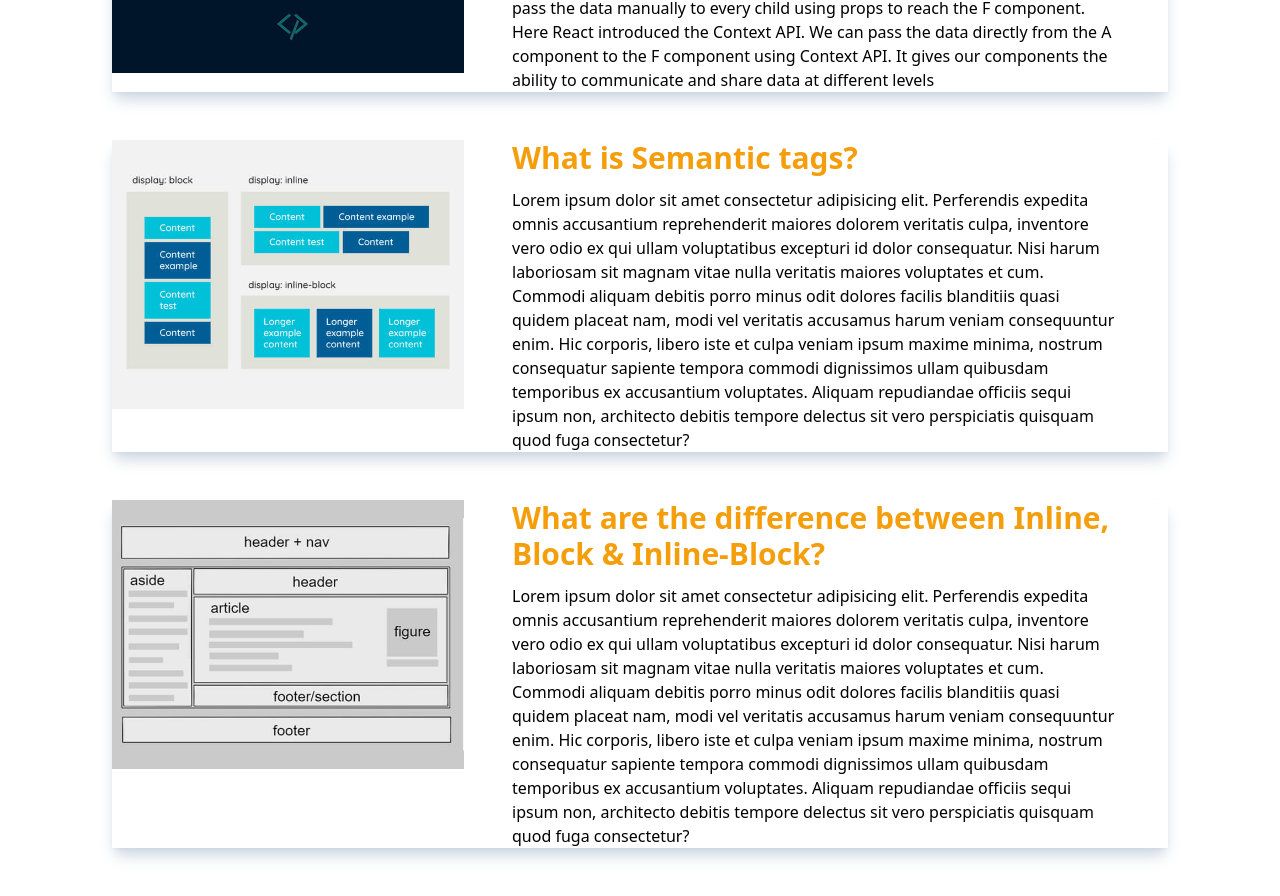
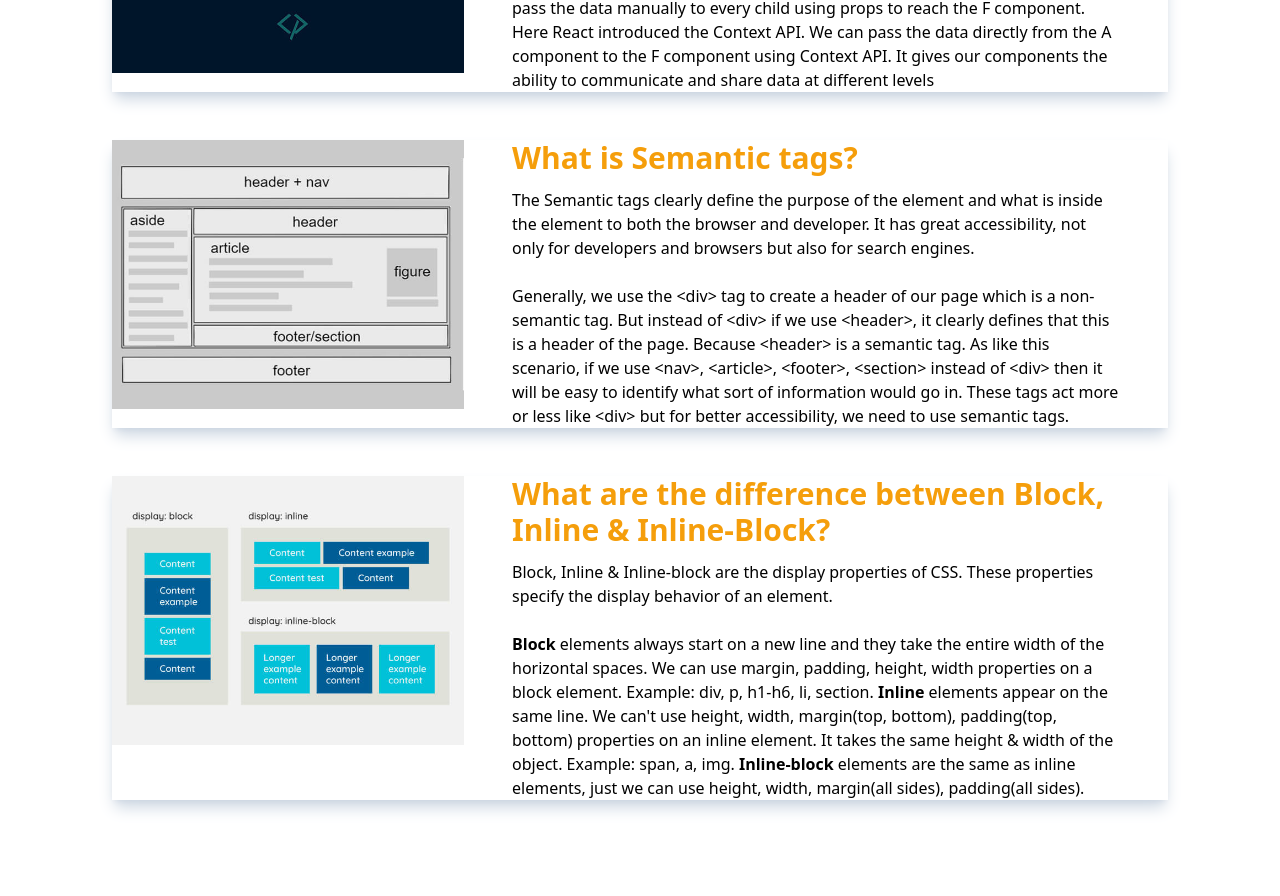
Before and after one commit to mrrajon76/react-product-analysis-website, a React (Create React App) app: page /blogs in a window 1280 px wide. Shown: the part 344-1240 px from the top of the page. After the commit the page ends 1192 px from the top, so only its background shows below. Built offline with nearby package versions, Linux system fonts and the light colour scheme.

Commit message:
3 blog posts added

```diff
--- a/src/components/Blogs/Blogs.js
+++ b/src/components/Blogs/Blogs.js
@@ -15,7 +15,7 @@ const Blogs = () => {
                     <div>
                         <h3 className="text-3xl font-semibold text-amber-500">What is Context API?</h3>
                         <p className="mt-3">React Context API is a React structure that provides us a way to pass data through the component tree without passing
-                        on every level manually using props. Suppose we have a component tree like that: A -> B -> C -> D -> E -> F
+                            on every level manually using props. Suppose we have a component tree like that: A - B - C - D - E - F
                             <br /><br />
                             So here, if we want to pass data from A to the F component then we can't pass it directly. Because the F component is not a
                             child of the A component. We need to pass the data manually to every child using props to reach the F component. Here React
@@ -26,23 +26,33 @@ const Blogs = () => {
             </section>
             <section className="question-container shadow-lg shadow-slate-300 mt-12">
                 <div className="image">
-                    <img src={q2} alt="" />
+                    <img src={q3} alt="" />
                 </div>
                 <div className="text-left px-12 flex items-center">
                     <div>
                         <h3 className="text-3xl font-semibold text-amber-500">What is Semantic tags?</h3>
-                        <p className="mt-3">Lorem ipsum dolor sit amet consectetur adipisicing elit. Perferendis expedita omnis accusantium reprehenderit maiores dolorem veritatis culpa, inventore vero odio ex qui ullam voluptatibus excepturi id dolor consequatur. Nisi harum laboriosam sit magnam vitae nulla veritatis maiores voluptates et cum. Commodi aliquam debitis porro minus odit dolores facilis blanditiis quasi quidem placeat nam, modi vel veritatis accusamus harum veniam consequuntur enim. Hic corporis, libero iste et culpa veniam ipsum maxime minima, nostrum consequatur sapiente tempora commodi dignissimos ullam quibusdam temporibus ex accusantium voluptates. Aliquam repudiandae officiis sequi ipsum non, architecto debitis tempore delectus sit vero perspiciatis quisquam quod fuga consectetur?</p>
+                        <p className="mt-3">The Semantic tags clearly define the purpose of the element and what is inside the element to both the browser and developer.
+                            It has great accessibility, not only for developers and browsers but also for search engines.<br /><br />
+                            Generally, we use the &lt;div&gt; tag to create a header of our page which is a non-semantic tag. But instead of &lt;div&gt;
+                            if we use &lt;header&gt;, it clearly defines that this is a header of the page. Because &lt;header&gt; is a semantic tag. As
+                            like this scenario, if we use &lt;nav&gt;, &lt;article&gt;, &lt;footer&gt;, &lt;section&gt; instead of &lt;div&gt;
+                            then it will be easy to identify what sort of information would go in. These tags act more or less like &lt;div&gt; but for better accessibility, we need to use semantic tags.</p>
                     </div>
                 </div>
             </section>
             <section className="question-container shadow-lg shadow-slate-300 mt-12">
                 <div className="image">
-                    <img src={q3} alt="" />
+                    <img src={q2} alt="" />
                 </div>
                 <div className="text-left px-12 flex items-center">
                     <div>
-                        <h3 className="text-3xl font-semibold text-amber-500">What are the difference between Inline, Block & Inline-Block?</h3>
-                        <p className="mt-3">Lorem ipsum dolor sit amet consectetur adipisicing elit. Perferendis expedita omnis accusantium reprehenderit maiores dolorem veritatis culpa, inventore vero odio ex qui ullam voluptatibus excepturi id dolor consequatur. Nisi harum laboriosam sit magnam vitae nulla veritatis maiores voluptates et cum. Commodi aliquam debitis porro minus odit dolores facilis blanditiis quasi quidem placeat nam, modi vel veritatis accusamus harum veniam consequuntur enim. Hic corporis, libero iste et culpa veniam ipsum maxime minima, nostrum consequatur sapiente tempora commodi dignissimos ullam quibusdam temporibus ex accusantium voluptates. Aliquam repudiandae officiis sequi ipsum non, architecto debitis tempore delectus sit vero perspiciatis quisquam quod fuga consectetur?</p>
+                        <h3 className="text-3xl font-semibold text-amber-500">What are the difference between Block, Inline & Inline-Block?</h3>
+                        <p className="mt-3">Block, Inline & Inline-block are the display properties of CSS. These properties specify the display behavior of an element.
+                            <br />
+                            <br />
+                            <b>Block</b> elements always start on a new line and they take the entire width of the horizontal spaces. We can use margin, padding, height, width properties on a block element.
+                            Example: div, p, h1-h6, li, section. <b>Inline</b> elements appear on the same line. We can't use height, width, margin(top, bottom), padding(top, bottom) properties on an inline element. It takes the same height & width of the object.
+                            Example: span, a, img. <b>Inline-block</b> elements are the same as inline elements, just we can use height, width, margin(all sides), padding(all sides).</p>
                     </div>
                 </div>
             </section>
```
